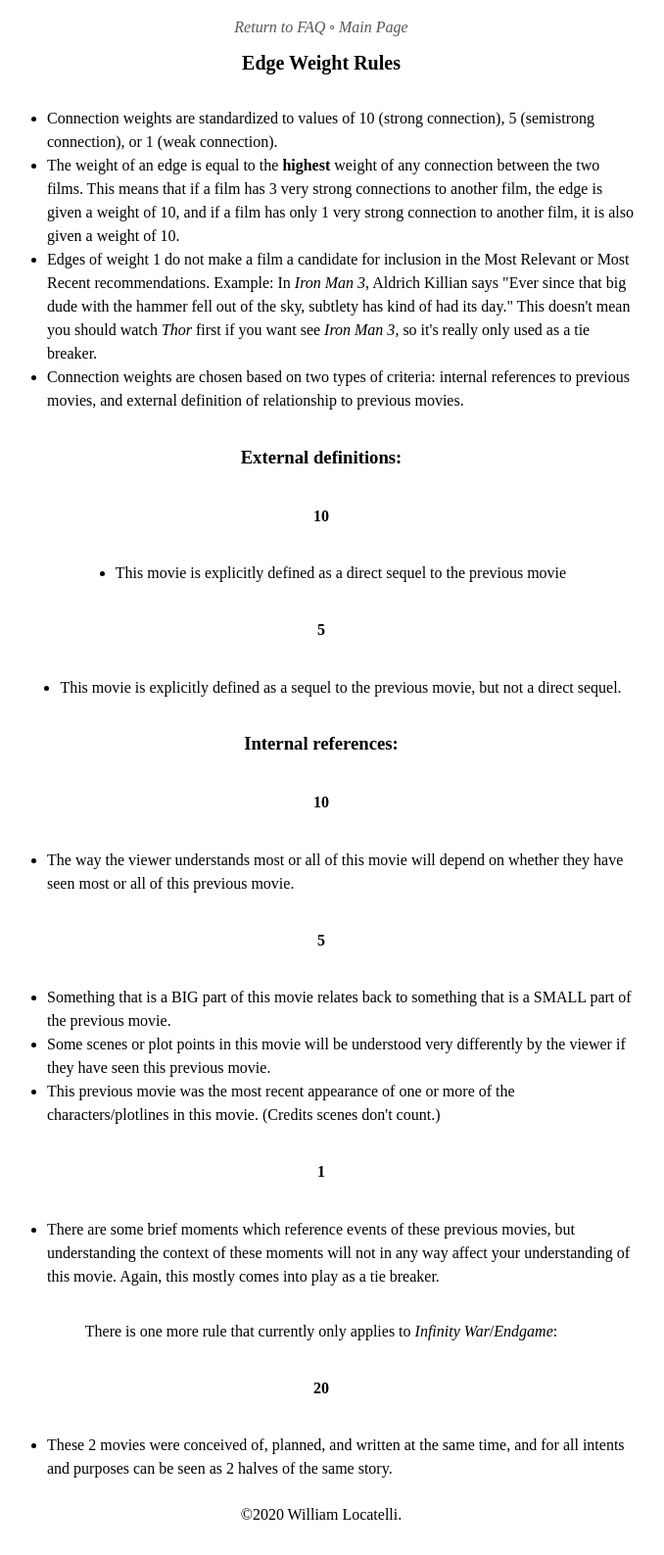
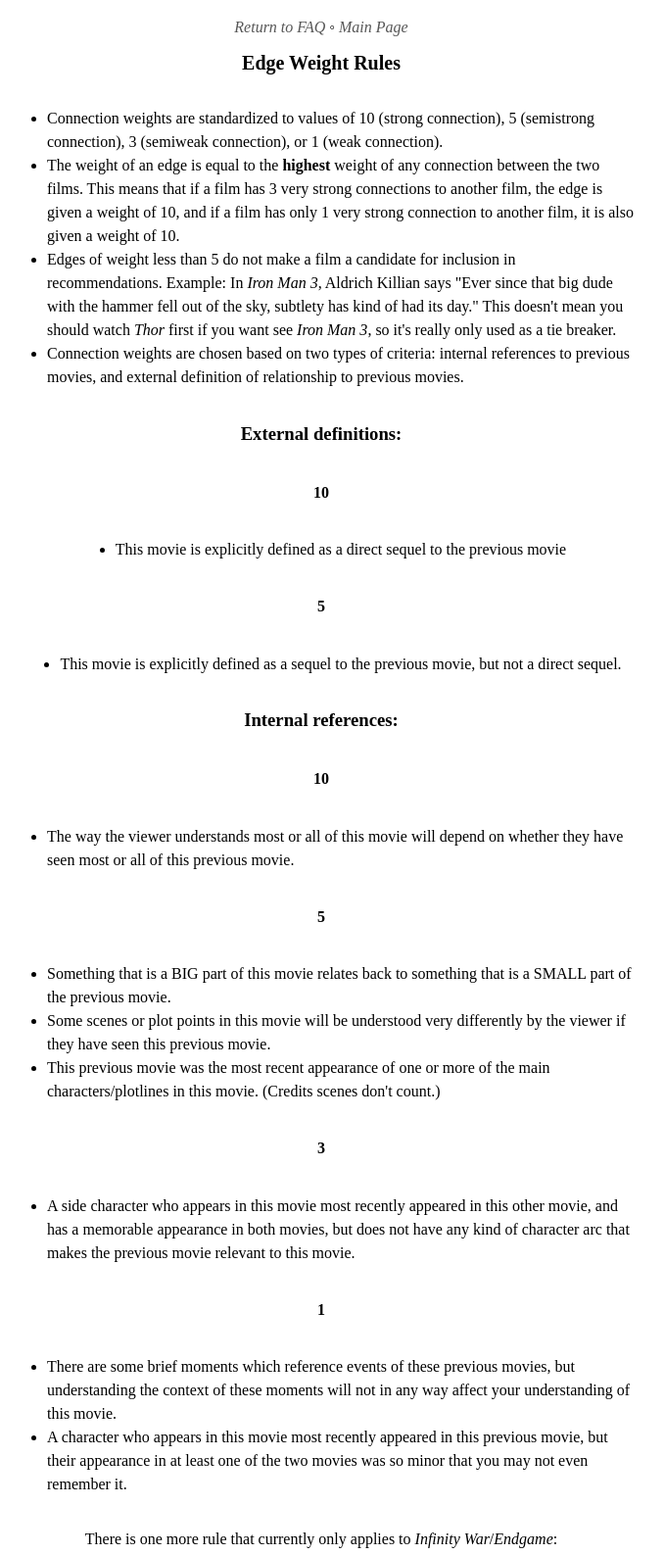
Before and after one commit to WilliamLocatelli/mcu-expert, a website: page public/Weights.html in a window 1280 px wide. Shown: the part 113-1700 px from the top of the page at 98% size, without its empty margins (312-990 px from the left). Drawn offline with Linux system fonts and the light colour scheme.

Commit message:
Incorporated the rare weight 3 edges

```diff
--- a/Data/MCUphase1to3-weighted.csv
+++ b/Data/MCUphase1to3-weighted.csv
@@ -11,7 +11,7 @@ Captain America: The Winter Soldier,CA,1,,1,1,10,5,,,,,,,,,,,,,,,,,
 Guardians of the Galaxy,G,,,,,,5,,1,,,,,,,,,,,,,,,
 Avengers: Age of Ultron,TA,1,1,,1,5,10,5,5,10,5,,,,,,,,,,,,,
 Ant-Man,AM,,,1,,,,,,1,,5,,,,,,,,,,,,
-Captain America: Civil War,CA,5,5,1,,5,1,1,,10,,10,5,,,,,,,,,,,
+Captain America: Civil War,CA,5,3,1,,5,1,1,,10,,10,5,,,,,,,,,,,
 Doctor Strange,DS,,,,,,,,1,1,1,1,,,,,,,,,,,,
 Guardians of the Galaxy Vol. 2,G,,,,,,,,,,10,,,1,,,,,,,,,,
 Spider-Man: Homecoming,SM,1,,,,1,5,1,,1,,1,,10,,,,,,,,,,
@@ -20,5 +20,5 @@ Black Panther,BP,,,,,,,,,,,5,,10,,,,,,,,,,
 Avengers: Infinity War,TA,,,,1,5,5,1,1,,5,10,,10,5,5,5,10,5,,,,,
 Ant-Man and the Wasp,AM,,,,,,,,,1,,,10,5,,,,,,1,,,,
 Captain Marvel,CM,1,,,,5,5,,,1,5,,,,,,,,,1,,,,
-Avengers: Endgame,TA,5,,5,1,10,10,1,5,5,10,10,1,10,5,1,1,5,1,20,10,5,,
-Spider-Man: Far From Home,SM,5,,,,,,,,1,,5,,5,,,10,,,5,,1,10,
+Avengers: Endgame,TA,5,,5,1,10,10,1,5,5,10,10,1,10,5,1,1,5,3,20,10,5,,
+Spider-Man: Far From Home,SM,5,,,,,,,,1,,3,,5,,,10,,,5,,1,10,
--- a/public/Weights.html
+++ b/public/Weights.html
@@ -18,13 +18,13 @@ Describes the rules used to determine edge weights.
     </header>
     <h2>Edge Weight Rules</h2>
     <ul>
-        <li>Connection weights are standardized to values of 10 (strong connection), 5 (semistrong connection),
-            or 1 (weak connection).</li>
+        <li>Connection weights are standardized to values of 10 (strong connection), 5 (semistrong connection), 3
+            (semiweak connection), or 1 (weak connection).</li>
         <li>The weight of an edge is equal to the <strong>highest</strong> weight of any connection between the two films. This means
             that if a film has 3 very strong connections to another film, the edge is given a weight of 10, and if a
             film has only 1 very strong connection to another film, it is also given a weight of 10.</li>
-        <li>Edges of weight 1 do not make a film a candidate for inclusion in the Most Relevant or Most Recent
-            recommendations. Example: In <em>Iron Man 3</em>,
+        <li>Edges of weight less than 5 do not make a film a candidate for inclusion in recommendations. Example:
+            In <em>Iron Man 3</em>,
             Aldrich Killian says "Ever since that big dude with the hammer fell out of the sky, subtlety has kind of had
             its day." This doesn't mean you should watch <em>Thor</em> first if you want see <em>Iron Man 3</em>, so
             it's really only used as a tie breaker.</li>
@@ -51,14 +51,21 @@ Describes the rules used to determine edge weights.
         <li>Something that is a BIG part of this movie relates back to something that is a SMALL part of the previous movie.</li>
         <li>Some scenes or plot points in this movie will be understood very differently by the viewer if they have seen this
          previous movie.</li>
-        <li>This previous movie was the most recent appearance of one or more of the characters/plotlines in this movie.
-            (Credits scenes don't count.)</li>
+        <li>This previous movie was the most recent appearance of one or more of the main characters/plotlines in this
+            movie. (Credits scenes don't count.)</li>
+    </ul>
+    <h4>3</h4>
+    <ul>
+        <li>A side character who appears in this movie most recently appeared in this other movie, and has a memorable
+            appearance in both movies, but does not have any kind of character arc that
+            makes the previous movie relevant to this movie.</li>
     </ul>
     <h4>1</h4>
     <ul>
         <li>There are some brief moments which reference events of these previous movies, but understanding the context
-            of these moments will not in any way affect your understanding of this movie. Again, this mostly comes into play as a
-            tie breaker.</li>
+            of these moments will not in any way affect your understanding of this movie.</li>
+        <li>A character who appears in this movie most recently appeared in this previous movie, but their appearance in
+            at least one of the two movies was so minor that you may not even remember it.</li>
     </ul>
     <p>There is one more rule that currently only applies to <em>Infinity War</em>/<em>Endgame</em>:</p>
     <h4>20</h4>
```
Also changed, not shown: README.md, 1 other file. Lines whose indentation alone changed are shown as unchanged.
